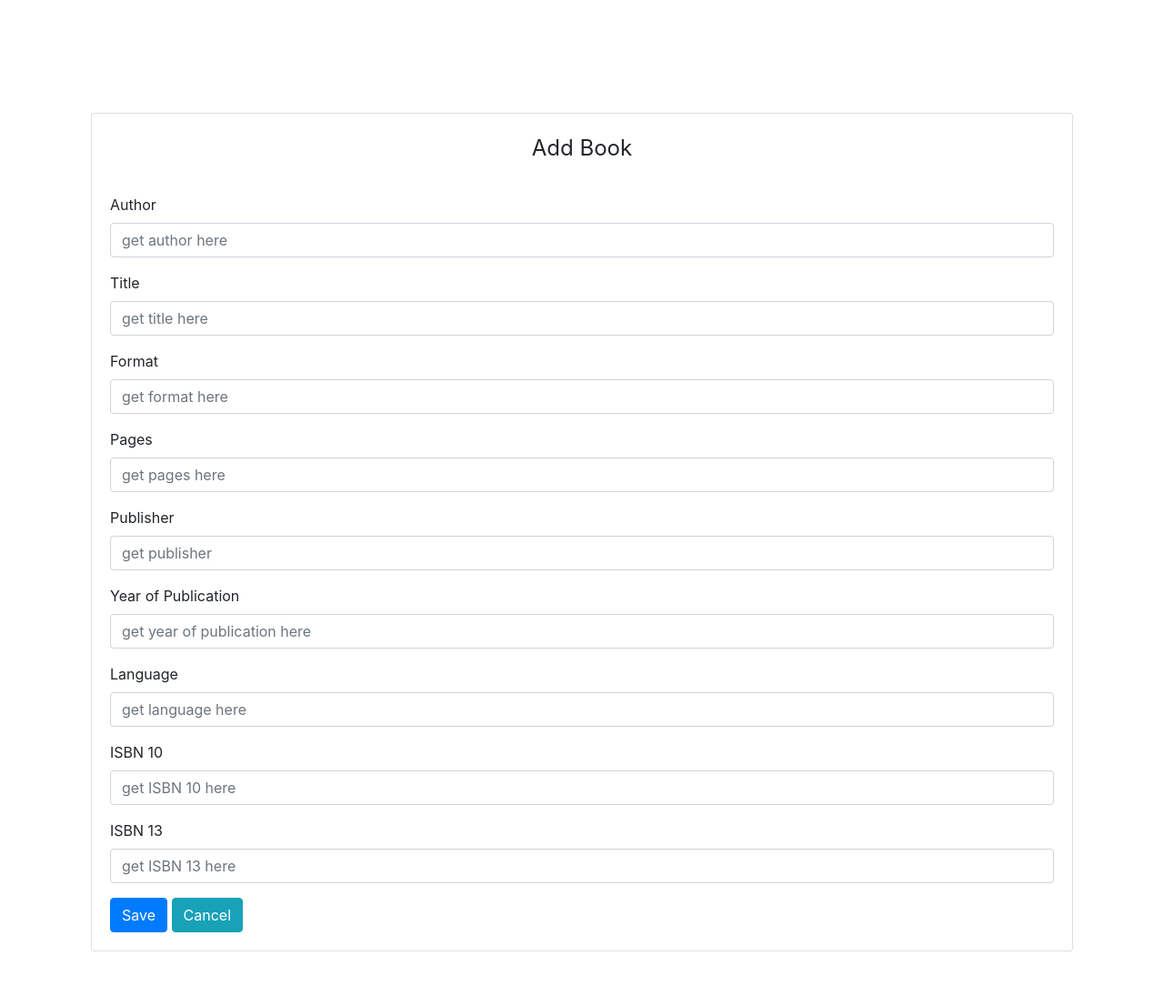
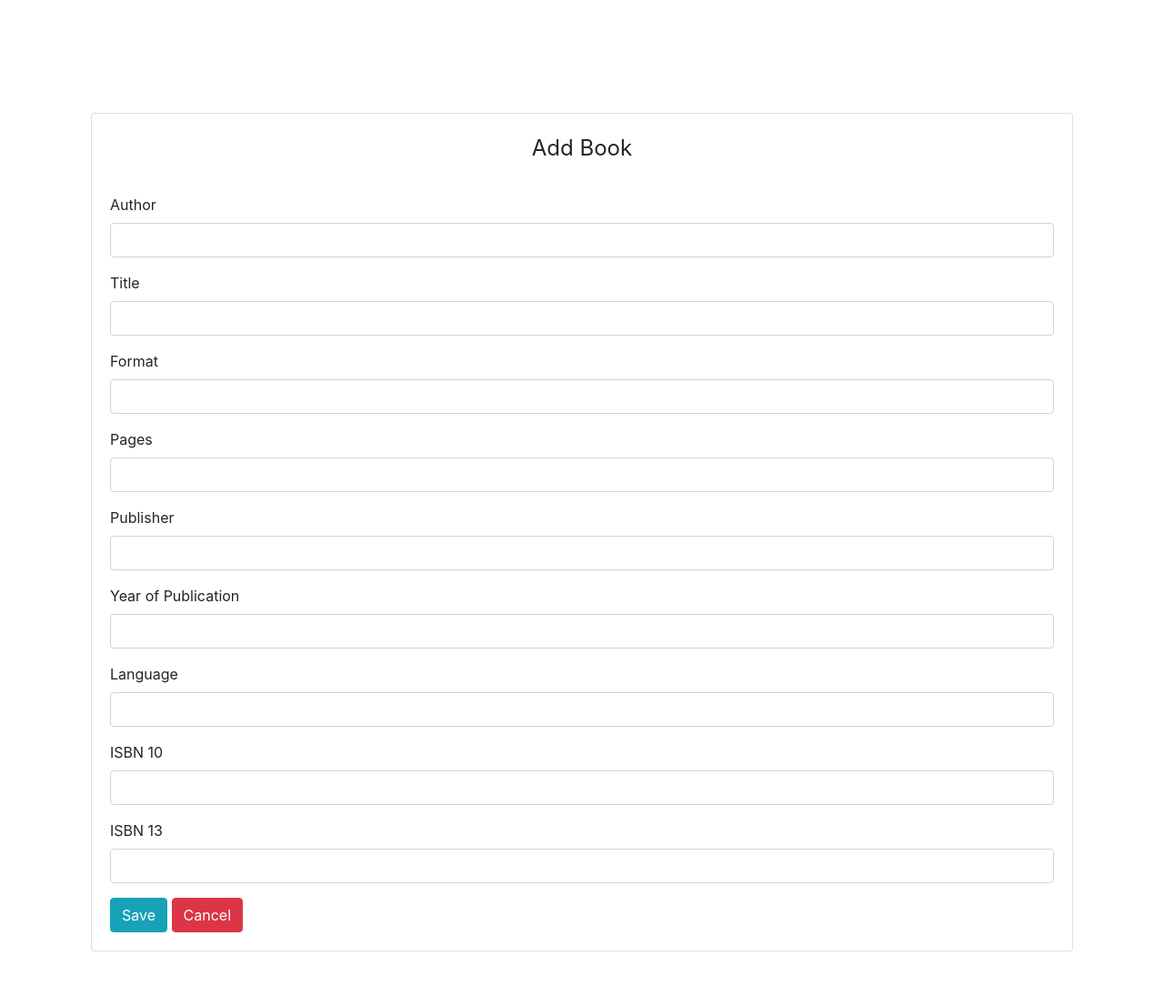
Before and after one commit to aa-software2112/SOEN343, a Flask app: template app/templates/add_book.html in a window 1280 px wide. Shown: the part 56-1162 px from the top of the page at 91% size. Run offline with Flask 2, Linux system fonts and the light colour scheme; the template is opened without the code that fills it, so the values that code supplies are empty; some libraries are stand-ins or nearby versions.

Commit message:
minor changes / cleaning up of the front end

```diff
--- a/app/templates/add_book.html
+++ b/app/templates/add_book.html
@@ -18,43 +18,43 @@ Book
             <legend class="text-center pb-4"> Add Book </legend>
             <div class="form-group">
                 <label for="author">Author</label>
-                <input type="text" class="form-control" name="author" placeholder="get author here" required>
+                <input type="text" class="form-control" name="author" placeholder="" required>
             </div>
             <div class="form-group">
                 <label for="title">Title</label>
-                <input type="text" class="form-control" name="title" placeholder="get title here" required>
+                <input type="text" class="form-control" name="title" placeholder="" required>
             </div>
             <div class="form-group">
                 <label for="format">Format</label>
-                <input type="text" class="form-control" name="format" placeholder="get format here" required>
+                <input type="text" class="form-control" name="format" placeholder="" required>
             </div>
             <div class="form-group">
                 <label for="pages">Pages</label>
-                <input type="number" class="form-control" name="pages" placeholder="get pages here" step="1" pattern="\d+" required>
+                <input type="number" class="form-control" name="pages" placeholder="" step="1" pattern="\d+" required>
             </div>
             <div class="form-group">
                 <label for="publisher">Publisher</label>
-                <input type="text" class="form-control" name="publisher" placeholder="get publisher" required>
+                <input type="text" class="form-control" name="publisher" placeholder="" required>
             </div>
             <div class="form-group">
                 <label for="year_of_publication">Year of Publication</label>
-                <input type="text" class="form-control" name="year_of_publication" placeholder="get year of publication here" pattern=".{4,}" title="Please use 4 numbers" required>
+                <input type="text" class="form-control" name="year_of_publication" placeholder="" pattern=".{4,}" title="Please use 4 numbers" required>
             </div>
             <div class="form-group">
                 <label for="language">Language</label>
-                <input type="text" class="form-control" name="language" placeholder="get language here" required>
+                <input type="text" class="form-control" name="language" placeholder="" required>
             </div>
             <div class="form-group">
                 <label for="isbn_10">ISBN 10</label>
-                <input type="text" class="form-control" name="isbn_10" placeholder="get ISBN 10 here" required>
+                <input type="text" class="form-control" name="isbn_10" placeholder="" required>
             </div>
             <div class="form-group">
                 <label for="isbn_13">ISBN 13</label>
-                <input type="text" class="form-control" name="isbn_13" placeholder="get ISBN 13 here" required>
+                <input type="text" class="form-control" name="isbn_13" placeholder="" required>
             </div>
-            <button type="submit" name="save" class="btn btn-primary">Save</button>
+            <button type="submit" name="save" class="btn btn-info">Save</button>
             <form action="#" method="post">
-                <a href="#" class="btn btn-info">Cancel</a>
+                <a href="#" class="btn btn-danger">Cancel</a>
             </form>
         </form>
     </div>
--- a/app/templates/index.html
+++ b/app/templates/index.html
@@ -53,7 +53,7 @@
             {% if g.user %}
             <h1 class="display-4">
                 {% block pageTitle %}
-			        Hello, {{ g.user["_first_name"]}}!
+			        Welcome, {{ g.user["_first_name"]}}!
 				{% endblock %}
             </h1>
             {% endif %}
```
Also changed, not shown: app/templates/add_album.html (+8 -8 lines), app/templates/add_magazine.html (+8 -8 lines), app/templates/add_movie.html (+11 -11 lines), app/templates/admin_view_add_to_catalog.html (+5 -5 lines), app/templates/user_creator.html (+8 -8 lines).
